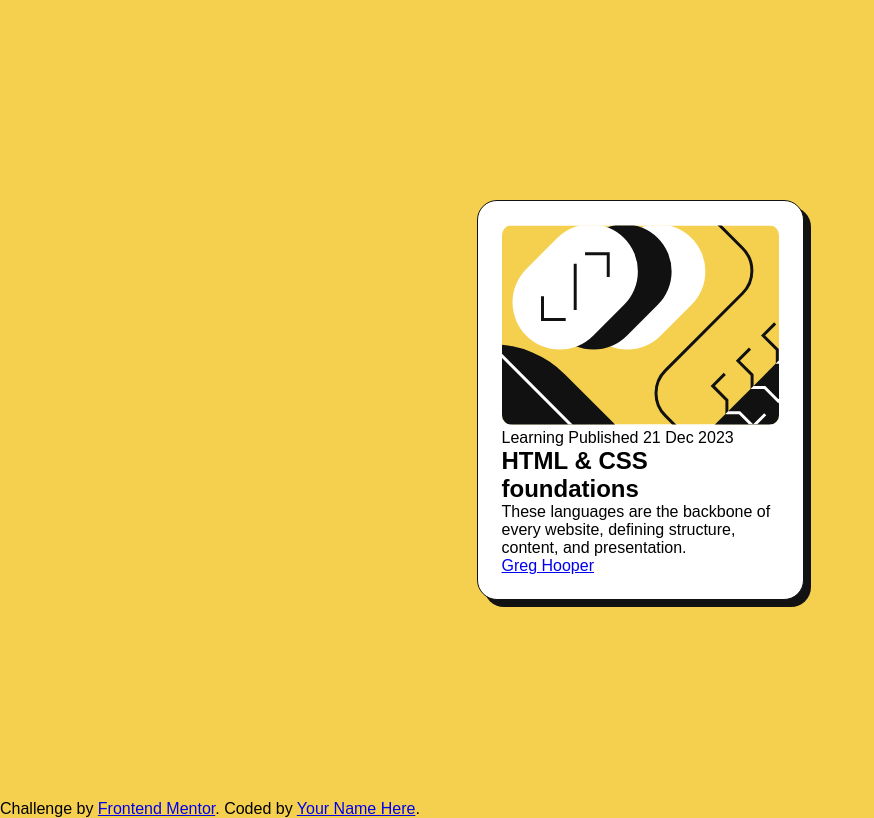
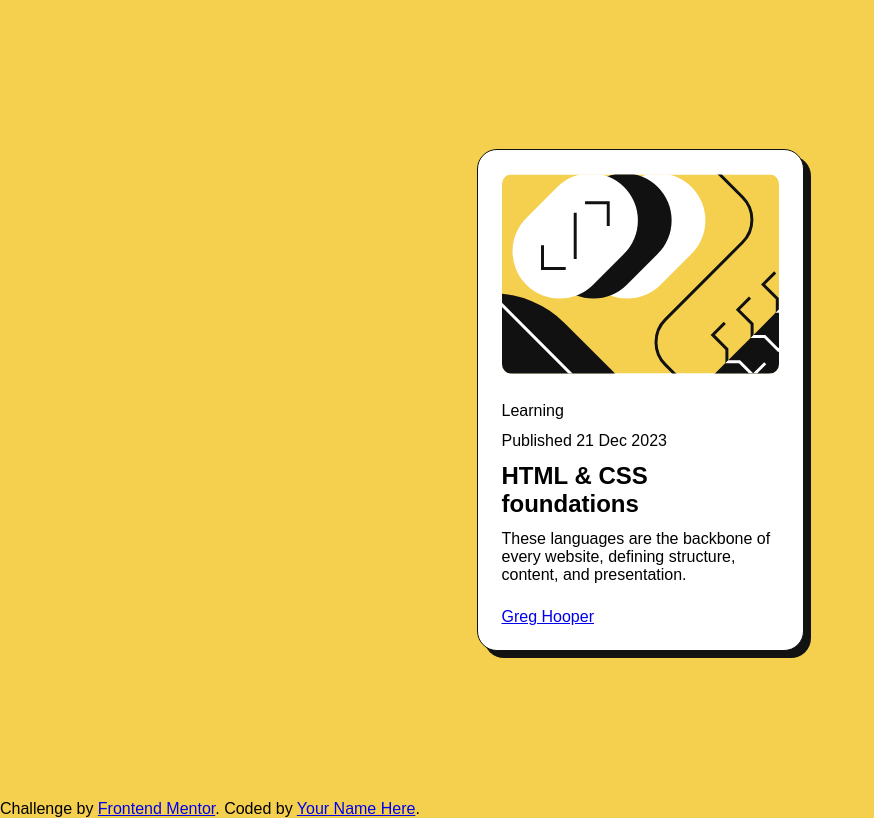
Before and after one commit to julianesilvac75/blog-preview-card, a plain HTML site: page index.html in a window 1280 px wide. Shown: the whole page, without its empty margins (0-874 px from the left). Drawn offline with Linux system fonts and the light colour scheme.

Commit message:
style: add spacing between card elements

```diff
--- a/index.html
+++ b/index.html
@@ -14,16 +14,17 @@
   <main class="main-container">
     <section class="section-container">
       <img class="post-img" src="./assets/images/illustration-article.svg" alt="HTML symbol">
-      <span>Learning</span>
+      <div class="post-details-container">
+        <span class="category-tag">Learning</span>
 
-      <time datetime="2023-12-21">Published 21 Dec 2023</time>
+        <time datetime="2023-12-21">Published 21 Dec 2023</time>
 
-      <h1>HTML & CSS foundations</h1>
+        <h1>HTML & CSS foundations</h1>
 
-      <summary>
-        These languages are the backbone of every website, defining structure, content, and presentation.
-      </summary>
-
+        <summary>
+          These languages are the backbone of every website, defining structure, content, and presentation.
+        </summary>
+      </div>
       <a href="#">Greg Hooper</a>
     </section>
 
--- a/styles/style.css
+++ b/styles/style.css
@@ -36,4 +36,12 @@
   height: 200px;
   width: 100%;
   object-fit: cover;
+  /* margin-bottom: 24px; */
 }
+
+.post-details-container {
+  display: flex;
+  flex-direction: column;
+  gap: 12px;
+  margin: 24px auto;
+}
```
